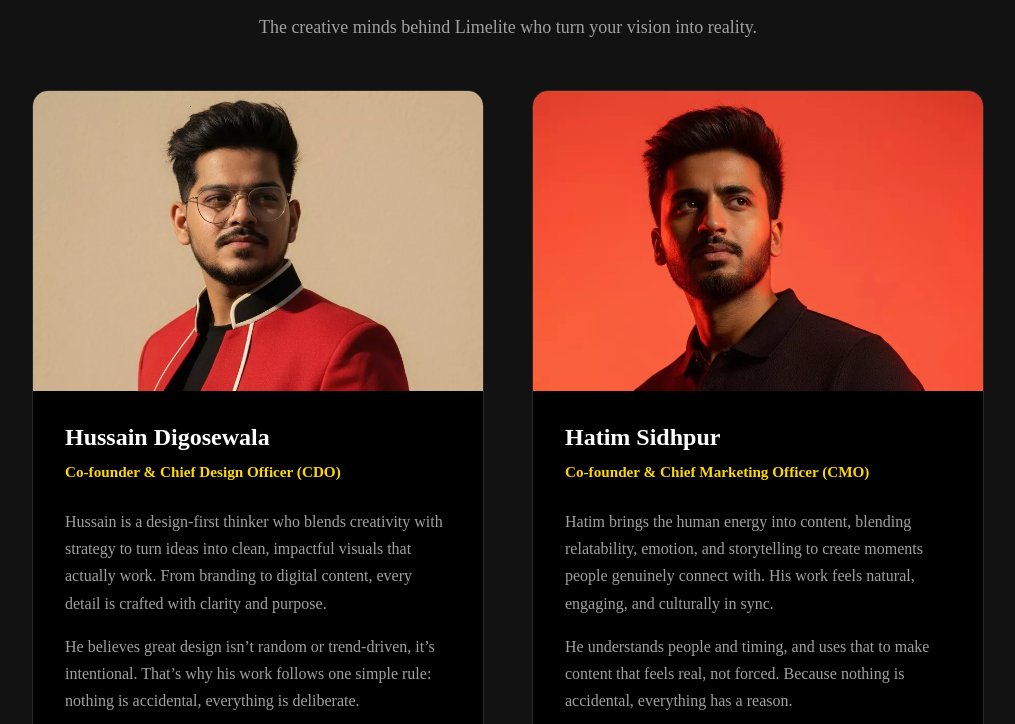
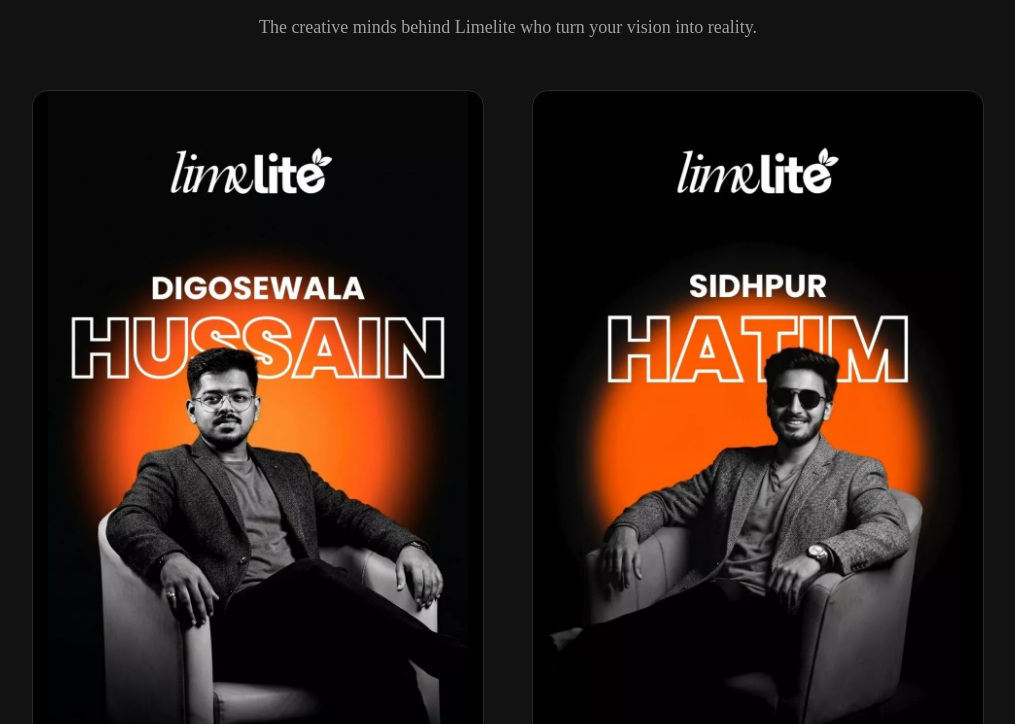
Before and after one commit to limelitemedias-max/limelite-media-site, a plain HTML site: page index.html in a window 1280 px wide. Shown: the part 845-1569 px from the top of the page, without its empty margins (132-1147 px from the left). Drawn offline with Linux system fonts and the light colour scheme; a web font is replaced by a local one.

Commit message:
replace cofounder image

```diff
--- a/css/style.css
+++ b/css/style.css
@@ -959,7 +959,7 @@ section {
   margin: 0 auto;
   padding: 0 var(--space-md);
   display: grid;
-  grid-template-columns: 1fr;
+  grid-template-columns: repeat(2, 1fr);
   gap: var(--space-xl);
 }
 
@@ -980,23 +980,27 @@ section {
 }
 
 .team-photo {
-  height: 250px;
-  background-color: var(--color-gray);
-  position: relative;
+  /* height: 250px; */
+  height: 752px;
+  /* background: #000; */
+  display: flex;
+  align-items: center;
+  justify-content: center;
   overflow: hidden;
+  /* padding: 1rem; */
 }
 
 .team-img {
   width: 100%;
   height: 100%;
-  object-fit: cover;
-  object-position: top;
+  object-fit: contain;
+  object-position: center;
   transition: transform var(--transition-slow);
 }
 
-.team-card:hover .team-img {
+/* .team-card:hover .team-img {
   transform: scale(1.05);
-}
+} */
 
 .photo-placeholder {
   position: absolute;
@@ -1067,6 +1071,24 @@ section {
   background-color: var(--color-yellow);
   color: var(--color-black);
   transform: translateY(-3px);
+}
+
+/* Tablets */
+@media (max-width: 768px) {
+  .team-container {
+    grid-template-columns: repeat(1, 1fr);
+    max-width: 600px;
+  }
+}
+
+/* Mobile */
+@media (max-width: 480px) {
+  .team-container {
+    grid-template-columns: 1fr;
+  }
+  .team-photo {
+    height: auto;
+  }
 }
 
 /* ===== TESTIMONIALS SECTION ===== */
@@ -1534,14 +1556,14 @@ section {
     flex-direction: row-reverse;
   }
 
-  .team-container {
+  /* .team-container {
     grid-template-columns: repeat(2, 1fr);
     gap: var(--space-lg);
-  }
-
-  .team-photo {
+  } */
+
+  /* .team-photo {
     height: 300px;
-  }
+  } */
 
   .client-logo {
     width: 280px;
--- a/index.html
+++ b/index.html
@@ -277,11 +277,11 @@
     <div class="team-container stagger-children">
       <div class="team-card animate-on-scroll slide-left">
         <div class="team-photo">
-          <img src="./assets/images/cofounder1.webp" alt="Social Media Manager" class="team-img" />
+          <img src="./assets/images/hussain.webp" alt="Social Media Manager" class="team-img" />
         </div>
         <div class="team-info">
-          <h3 class="team-name">Hussain Digosewala</h3>
-          <p class="team-title">Co-founder & Chief Design Officer (CDO)</p>
+            <!-- <h3 class="team-name">Hussain Digosewala</h3>
+            <p class="team-title">Co-founder & Chief Design Officer (CDO)</p> -->
           <p class="team-description1">
             Hussain is a design-first thinker who blends creativity with
             strategy to turn ideas into clean, impactful visuals that actually
@@ -305,11 +305,12 @@
 
       <div class="team-card animate-on-scroll slide-right">
         <div class="team-photo">
-          <img src="./assets/images/cofounder2.webp" alt="Website Creator" class="team-img" />
+          <img src="./assets/images/hatim.webp" alt="Website Creator" class="team-img" />
         </div>
+
         <div class="team-info">
-          <h3 class="team-name">Hatim Sidhpur</h3>
-          <p class="team-title">Co-founder & Chief Marketing Officer (CMO)</p>
+          <!-- <h3 class="team-name">Hatim Sidhpur</h3>
+          <p class="team-title">Co-founder & Chief Marketing Officer (CMO)</p> -->
           <p class="team-description1">
             Hatim brings the human energy into content, blending relatability,
             emotion, and storytelling to create moments people genuinely
```
Also changed, not shown: assets/images/hatim.webp (added), assets/images/hussain.webp (added).
